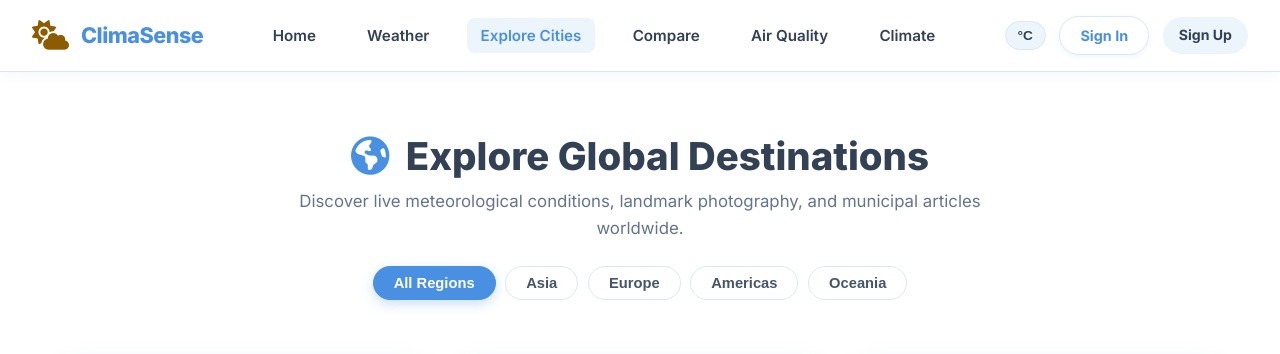
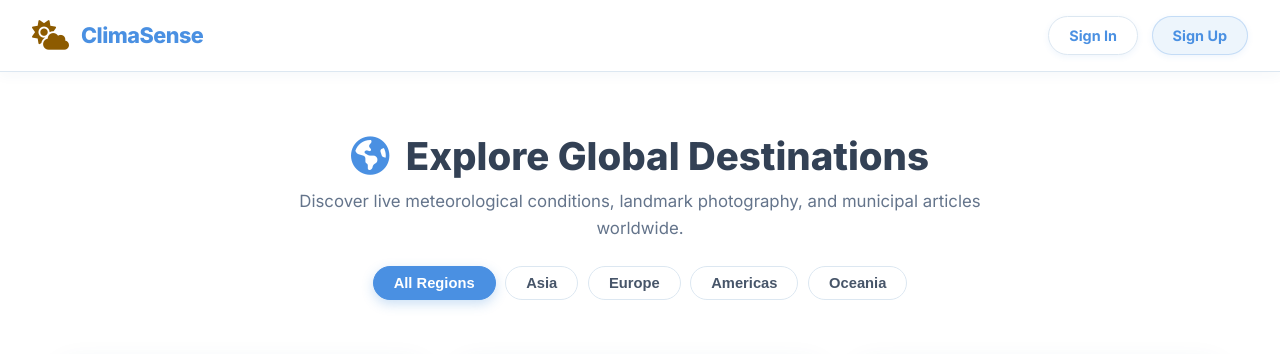
Before and after one commit to harisha202/ClimaSense, a Flask app: page /explore in a window 1280 px wide. Shown: the top 354 px of the page. Run offline with Flask 3, Linux system fonts and the light colour scheme; some libraries are stand-ins or nearby versions.

Commit message:
feat: enforce authentication-based navigation, minimal auth header, and translucent panel styling

```diff
--- a/static/css/style.css
+++ b/static/css/style.css
@@ -216,6 +216,51 @@ a:hover {
 .nav-item a:hover, .nav-item a.active {
     color: var(--blue-primary);
     background: var(--blue-pale);
+}
+
+
+/* Minimal Authentication Navbar (Sign In & Sign Up pages) */
+.navbar.navbar-auth {
+    justify-content: space-between;
+    background: rgba(255, 255, 255, 0.85);
+    backdrop-filter: blur(14px);
+    -webkit-backdrop-filter: blur(14px);
+    border-bottom: 1px solid var(--border-subtle);
+}
+
+.auth-nav-actions {
+    display: flex;
+    align-items: center;
+    gap: 0.75rem;
+}
+
+.nav-signup-pill {
+    padding: 0.45rem 1.25rem;
+    border-radius: var(--radius-pill);
+    background: var(--blue-pale);
+    color: var(--blue-primary);
+    border: 1.5px solid rgba(74, 144, 226, 0.25);
+    font-weight: 700;
+    text-decoration: none;
+    font-size: 0.9rem;
+    transition: all var(--transition-fast);
+    box-shadow: 0 2px 6px rgba(49, 133, 214, 0.08);
+    display: inline-flex;
+    align-items: center;
+}
+
+.nav-signup-pill:hover,
+.nav-signup-pill.active {
+    background: var(--blue-primary);
+    color: #FFFFFF;
+    border-color: var(--blue-primary);
+    transform: translateY(-1px);
+}
+
+.nav-signin-pill.active {
+    background: var(--blue-pale);
+    border-color: var(--blue-primary);
+    color: var(--blue-primary);
 }
 
 .nav-actions {
@@ -2999,10 +3044,12 @@ main {
     max-width: calc(100vw - 2rem);
     height: 520px;
     max-height: calc(100vh - 4rem);
-    background: #FFFFFF;
-    border: 1px solid var(--border-subtle);
+    background: rgba(255, 255, 255, 0.82);
+    backdrop-filter: blur(16px);
+    -webkit-backdrop-filter: blur(16px);
+    border: 1px solid rgba(220, 234, 247, 0.85);
     border-radius: 16px;
-    box-shadow: 0 12px 36px rgba(38, 55, 74, 0.15);
+    box-shadow: 0 12px 36px rgba(15, 23, 42, 0.12);
     display: flex;
     flex-direction: column;
     z-index: 9999;
@@ -3025,7 +3072,7 @@ main {
 
 .chat-chips-container {
     padding: 0.65rem 1rem;
-    background: #FFFFFF;
+    background: rgba(255, 255, 255, 0.75);
     border-bottom: 1px solid var(--border-subtle);
     display: flex;
     gap: 0.4rem;
@@ -3058,7 +3105,7 @@ main {
     display: flex;
     flex-direction: column;
     gap: 0.75rem;
-    background: #FAFDFE;
+    background: rgba(250, 253, 254, 0.75);
 }
 
 .chat-bubble {
@@ -3086,7 +3133,7 @@ main {
 
 .chat-input-row {
     padding: 0.75rem 1rem;
-    background: #FFFFFF;
+    background: rgba(255, 255, 255, 0.82);
     border-top: 1px solid var(--border-subtle);
     display: flex;
     gap: 0.5rem;
--- a/templates/base.html
+++ b/templates/base.html
@@ -27,12 +27,13 @@
     <div id="page-background-overlay" class="page-background-overlay"></div>
     <div class="bg-overlay"></div>
 
-    <nav class="navbar">
-        <a href="{{ url_for('weather.home') }}" class="nav-brand-group">
+    <nav class="navbar{% if not current_user.is_authenticated %} navbar-auth{% endif %}">
+        <a href="{{ url_for('weather.home') if current_user.is_authenticated else url_for('auth.show_login') }}" class="nav-brand-group">
             <i class="fa-solid fa-cloud-sun nav-brand-logo"></i>
             <span class="nav-brand-name">ClimaSense</span>
         </a>
 
+        {% if current_user.is_authenticated %}
         <ul class="nav-menu">
             <li class="nav-item"><a href="{{ url_for('weather.home') }}" class="nav-link {% if request.endpoint == 'weather.home' %}active{% endif %}">Home</a></li>
             <li class="nav-item"><a href="{{ url_for('weather.index') }}" class="nav-link {% if request.endpoint == 'weather.index' %}active{% endif %}">Weather</a></li>
@@ -44,8 +45,6 @@
 
         <div class="nav-right-actions">
             <button class="unit-toggle-btn" id="unit-toggle" title="Toggle temperature unit" style="padding: 0.35rem 0.75rem; font-size:0.85rem;">°C</button>
-
-            {% if current_user.is_authenticated %}
             <a href="{{ url_for('history.history') }}" class="nav-link" title="Search History" style="padding: 0.35rem 0.6rem; color: var(--text-secondary);">
                 <i class="fa-solid fa-clock-rotate-left"></i>
             </a>
@@ -58,11 +57,13 @@
             <a href="{{ url_for('auth.logout') }}" class="nav-link" title="Sign Out" style="padding: 0.35rem 0.6rem; color: var(--text-secondary);">
                 <i class="fa-solid fa-arrow-right-from-bracket"></i>
             </a>
-            {% else %}
-            <a href="{{ url_for('auth.show_login') }}" class="nav-signin-pill">Sign In</a>
-            <a href="{{ url_for('auth.signup') }}" class="nav-signup-pill" style="padding: 0.45rem 1rem; border-radius: var(--radius-pill); background: var(--blue-pale); color: var(--blue-deep); font-weight: 700; text-decoration: none; font-size: 0.88rem;">Sign Up</a>
-            {% endif %}
         </div>
+        {% else %}
+        <div class="nav-right-actions auth-nav-actions">
+            <a href="{{ url_for('auth.show_login') }}" class="nav-signin-pill {% if request.endpoint == 'auth.show_login' %}active{% endif %}">Sign In</a>
+            <a href="{{ url_for('auth.signup') }}" class="nav-signup-pill {% if request.endpoint == 'auth.signup' %}active{% endif %}">Sign Up</a>
+        </div>
+        {% endif %}
     </nav>
 
     <main>
```
Also changed, not shown: tests/test_navigation_and_pages.py (+46 -0 lines).
